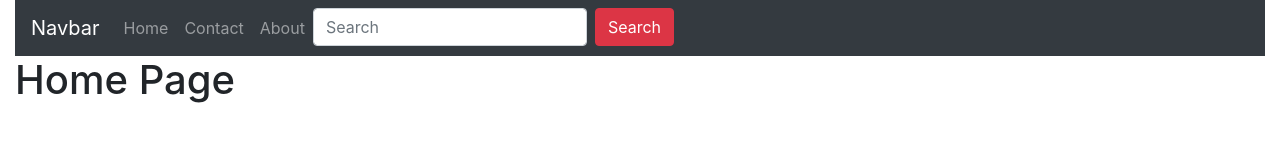
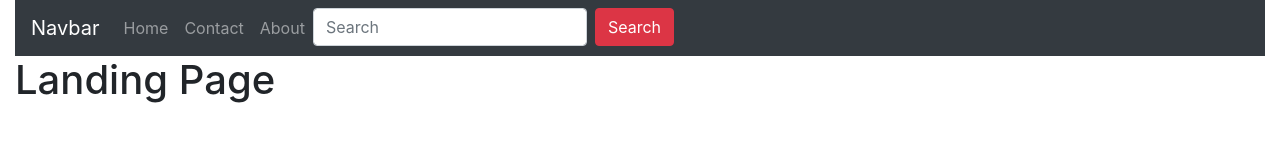
Before and after one commit to Vonantuan/onePage, a plain HTML site: page index.html in a window 1280 px wide. Drawn offline with Linux system fonts and the light colour scheme.

Commit message:
The file has been updated

```diff
--- a/index.html
+++ b/index.html
@@ -51,7 +51,7 @@
     </nav>
 
         <div id="content">
-            <h1>Home Page</h1>
+            <h1>Landing Page</h1>
         </div>
         </div>
 
```
